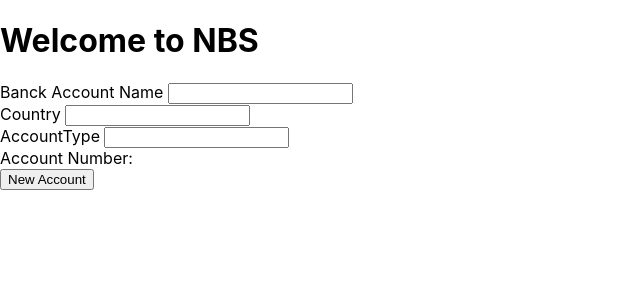
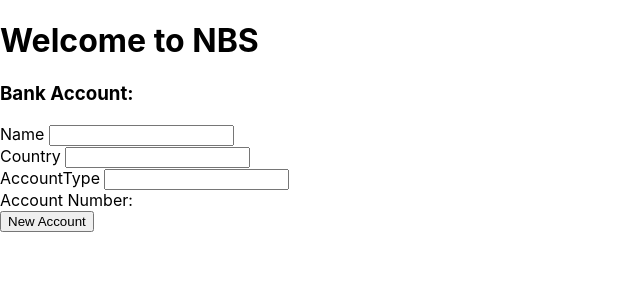
Before and after one commit to Sad-0ld-GIT/fullStackProject, a React (Create React App) app in the folder frontend/: page / in a window 1280 px wide. Shown: the top 300 px of the page, without its empty margins (0-640 px from the left). Built offline with nearby package versions, Linux system fonts and the light colour scheme.

Commit message:
react project solution

```diff
--- a/frontend/src/App.js
+++ b/frontend/src/App.js
@@ -2,7 +2,7 @@
 import './App.css';
 // import ShowAllEmployees from './ShowAllEmployees';
 // import NewEmployee from './NewEmployee';
-import CreateAccount from './CreateAccount';
+import NewBankAccount from './NewBankAccount';
 
 function App() {
   return (
@@ -10,7 +10,7 @@ function App() {
       <h1> Welcome to NBS </h1>
       {/* <NewEmployee/> */}
       {/* <ShowAllEmployees/> */}
-      <CreateAccount/>
+      <NewBankAccount/>
     </div>
   );
 }
--- a/frontend/src/CreateAccount.js
+++ b/frontend/src/NewBankAccount.js
@@ -30,7 +30,7 @@ function NewBankAccount(){
 
     return(
         <>
-        Banck Account
+        <h3>Bank Account:</h3>
         Name <input type="text" id="na"></input> <br/>
         Country <input type="text" id="country"></input> <br/>
         AccountType <input type="text" id="acctype"></input> <br/>
```
Also changed, not shown: 1 other file (tests, documents, lock files or other folders).
